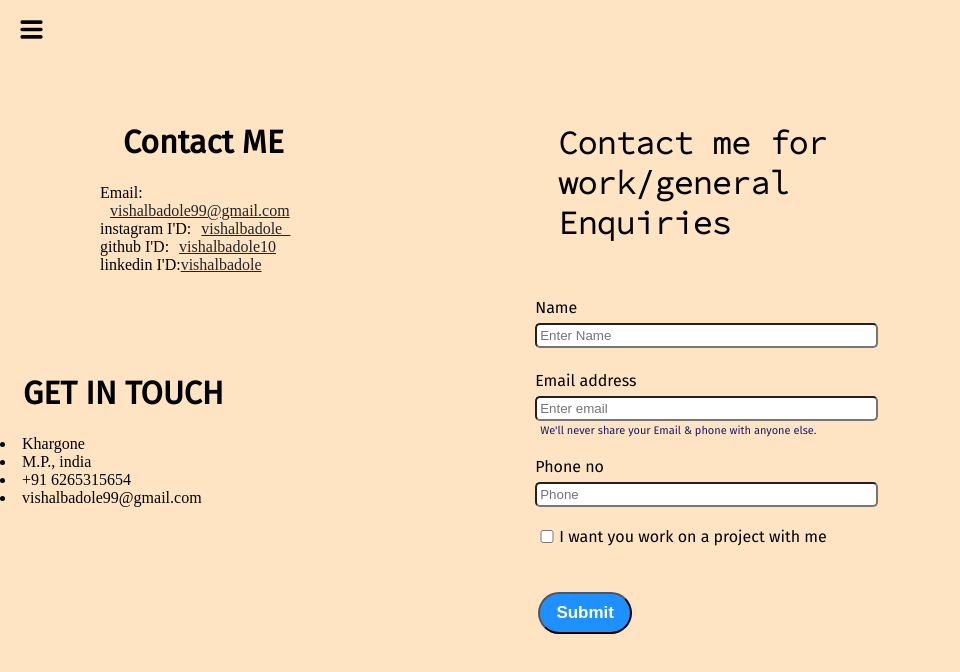
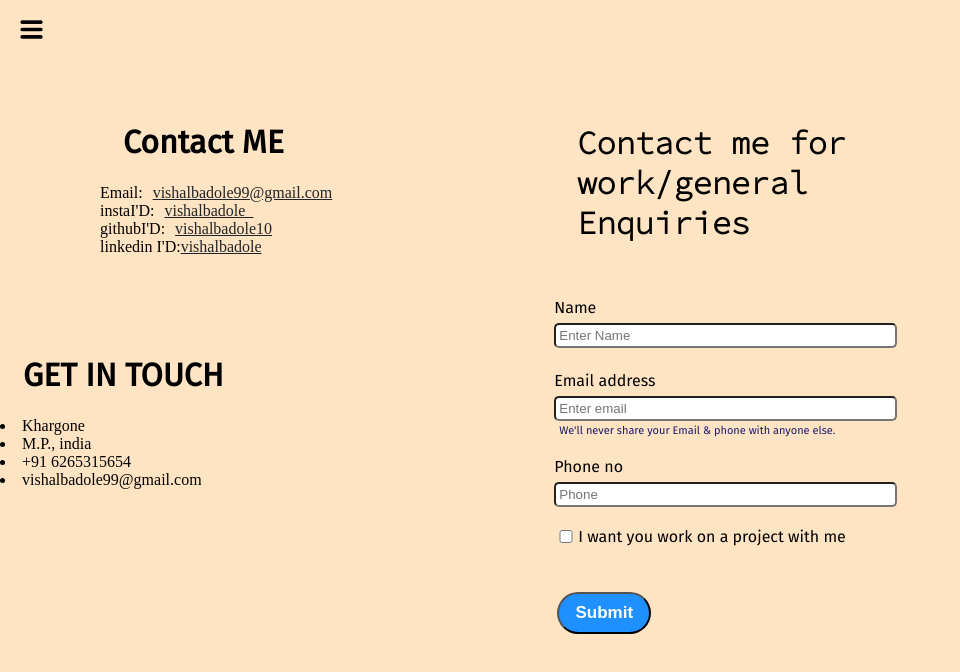
Before and after one commit to Vishalbadole10/vishalportfolio, a website: page countect.html in a window 1280 px wide. Shown: the whole page, without its empty margins (0-960 px from the left). Drawn offline with Linux system fonts and the light colour scheme.

Commit message:
Update countect.html

```diff
--- a/countect.html
+++ b/countect.html
@@ -29,12 +29,12 @@
 
         <div class="social-icon color-black">
           <h1>Contact ME</h1>
-          <li>Email: <a href="mailto: vishalbadole99@gmail.com" style="color: #212529"><i class="fas fa-envelope"
+          <li>Email:<a href="mailto: vishalbadole99@gmail.com" style="color: #212529"><i class="fas fa-envelope"
                 style="margin-right: 10px;"></i>vishalbadole99@gmail.com</a></li>
 
-          <li>instagram I'D:<a href="https://www.instagram.com/vishalbadole_/" style="color: #212529;"><i class="fab fa-instagram"
+          <li>instaI'D:<a href="https://www.instagram.com/vishalbadole_/" style="color: #212529;"><i class="fab fa-instagram"
                 style="margin-right: 10px;"></i>vishalbadole_</a></li>
-          <li>github I'D:<a href="https://github.com/vishalbadole10" style="color:#212529;"><i class="fab fa-github"
+          <li>githubI'D:<a href="https://github.com/vishalbadole10" style="color:#212529;"><i class="fab fa-github"
                 style="margin-right: 10px;"></i>vishalbadole10</a></li>
 
           <li>linkedin I'D:<a
```
